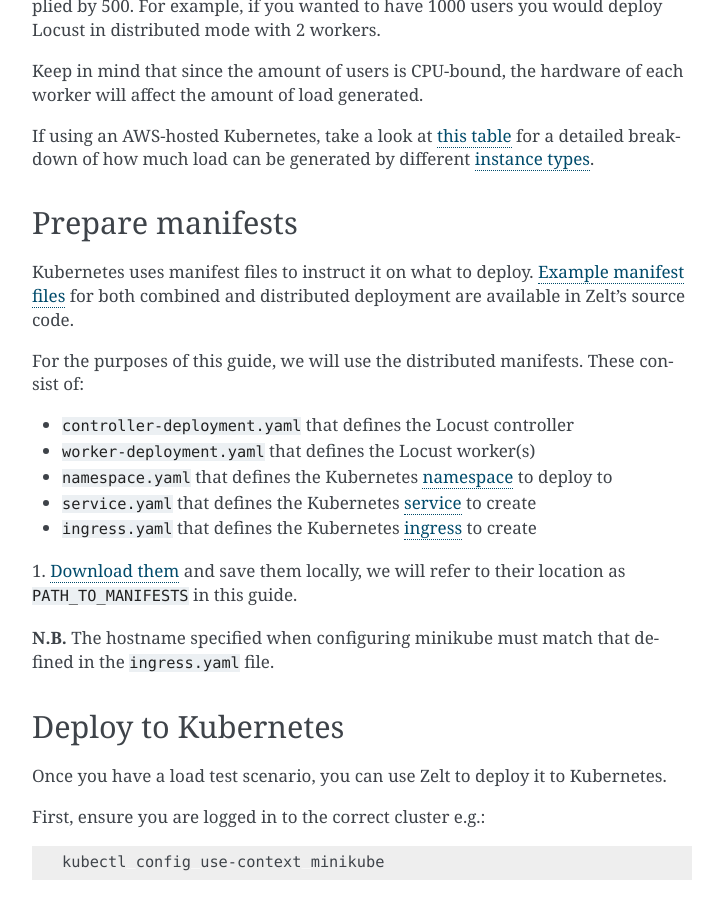
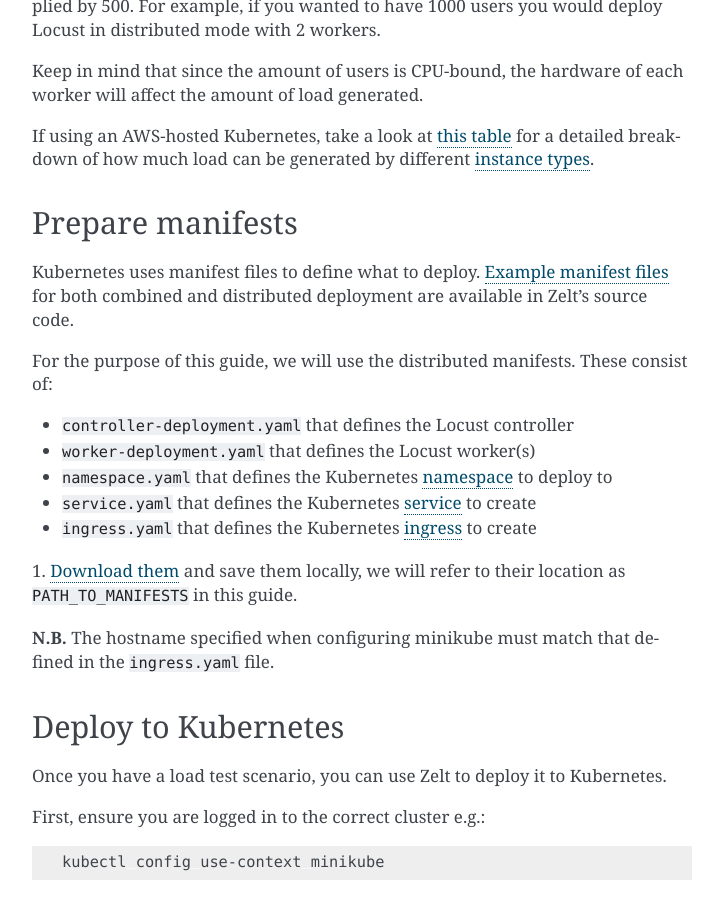
Before and after one commit to zalando-incubator/zelt, a Sphinx documentation site: the page built from docs/Run-a-load-test.rst, in a window 1280 px wide and 900 px high, scrolled down 1372 px. Shown: the whole window, without its empty margins (388-1111 px from the left). Built offline with Sphinx 7.4.7, drawn with Linux system fonts in a browser that asks for light colours; some of the changed text lies outside the part shown.

Commit message:
Minor editorial changes.
Signed-off-by: Brian Maher <brian.maher@zalando.de>

```diff
--- a/docs/Run-a-load-test.rst
+++ b/docs/Run-a-load-test.rst
@@ -22,7 +22,7 @@
 Install minikube
 ----------------
 
-For the purposes of this guide we will use a local instance of
+For the purpose of this guide we will use a local instance of
 Kubernetes called minikube_. Note that this setup will not allow you to
 generate any significant load.
 We recommended using a hosted Kubernetes solution when you want to
@@ -71,17 +71,19 @@
 Keep in mind that since the amount of users is CPU-bound, the hardware of
 each worker  will affect the amount of load generated.
 
-If using an AWS-hosted Kubernetes, take a look at `this table`_ for a detailed breakdown of how much load can be generated by different
+If using an AWS-hosted Kubernetes, take a look at `this table`_ for a detailed
+breakdown of how much load can be generated by different
 `instance types`_.
 
 Prepare manifests
 -----------------
 
-Kubernetes uses manifest files to instruct it on what to deploy.
-`Example manifest files`_ for both combined and distributed deployment are available
+Kubernetes uses manifest files to define what to deploy.
+`Example manifest files`_ for both combined and distributed deployment
+are available
 in Zelt's source code.
 
-For the purposes of this guide, we will use the distributed manifests.
+For the purpose of this guide, we will use the distributed manifests.
 These consist of:
 
 - ``controller-deployment.yaml`` that defines the Locust controller
```
